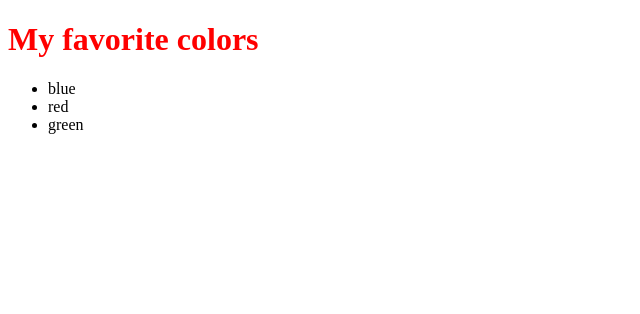
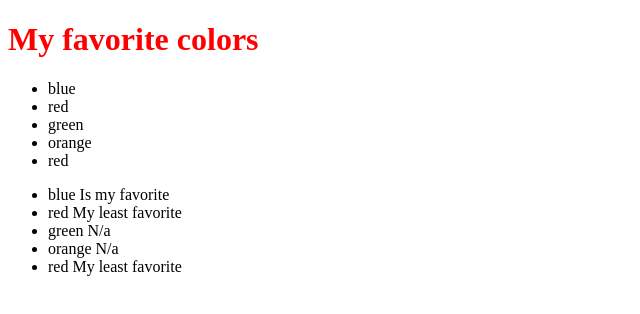
Before and after one commit to ianjosephjones/hello-world, an Angular app: page / in a window 1280 px wide. Shown: the top 314 px of the page, without its empty margins (0-640 px from the left). Built offline with nearby package versions, Linux system fonts and the light colour scheme.

Commit message:
Demo *ngSwitch

```diff
--- a/src/app/app.component.html
+++ b/src/app/app.component.html
@@ -1,6 +1,17 @@
 <h1>My favorite colors</h1>
-
+<!-- *ngIf and *ngFor -->
 <span *ngIf="colors.length === 0">I dont have any favorite colors</span>
 <ul>
   <li *ngFor="let c of colors">{{ c }}</li>
 </ul>
+
+<!--  -->
+
+<ul>
+  <li *ngFor="let color of colors" [ngSwitch]="color">
+    {{ color }}
+    <span *ngSwitchCase="'blue'"> Is my favorite</span>
+    <span *ngSwitchCase="'red'">My least favorite</span>
+    <span *ngSwitchDefault>N/a</span>
+  </li>
+</ul>
--- a/src/app/app.component.ts
+++ b/src/app/app.component.ts
@@ -8,5 +8,5 @@ import { Component } from '@angular/core';
   // 'h2 { font-weight: normal; color: blue}']
 })
 export class AppComponent {
-  colors = ["blue", "red", "green"]
+  colors = ["blue", "red", "green", "orange", "red"]
 }
```
